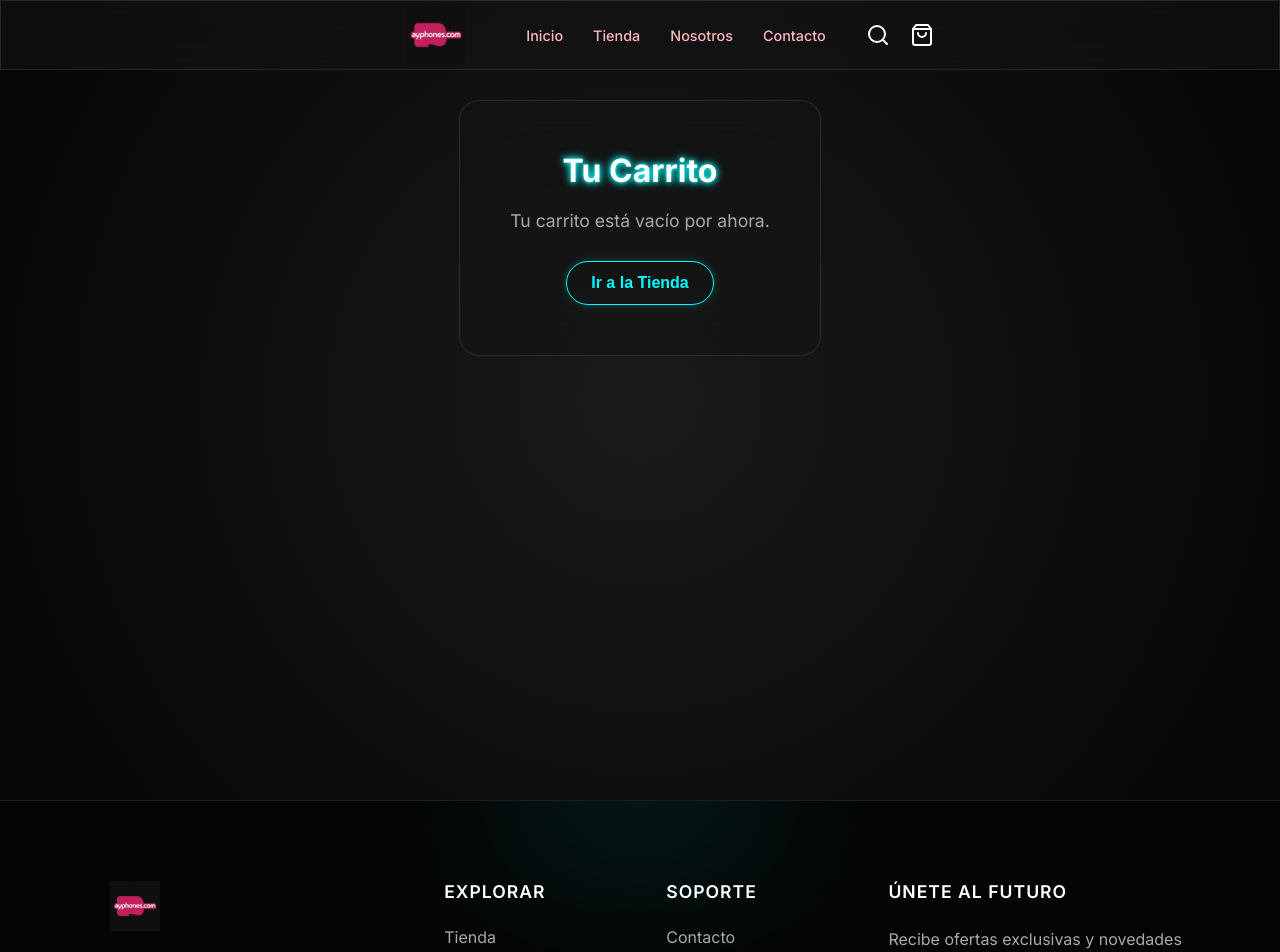
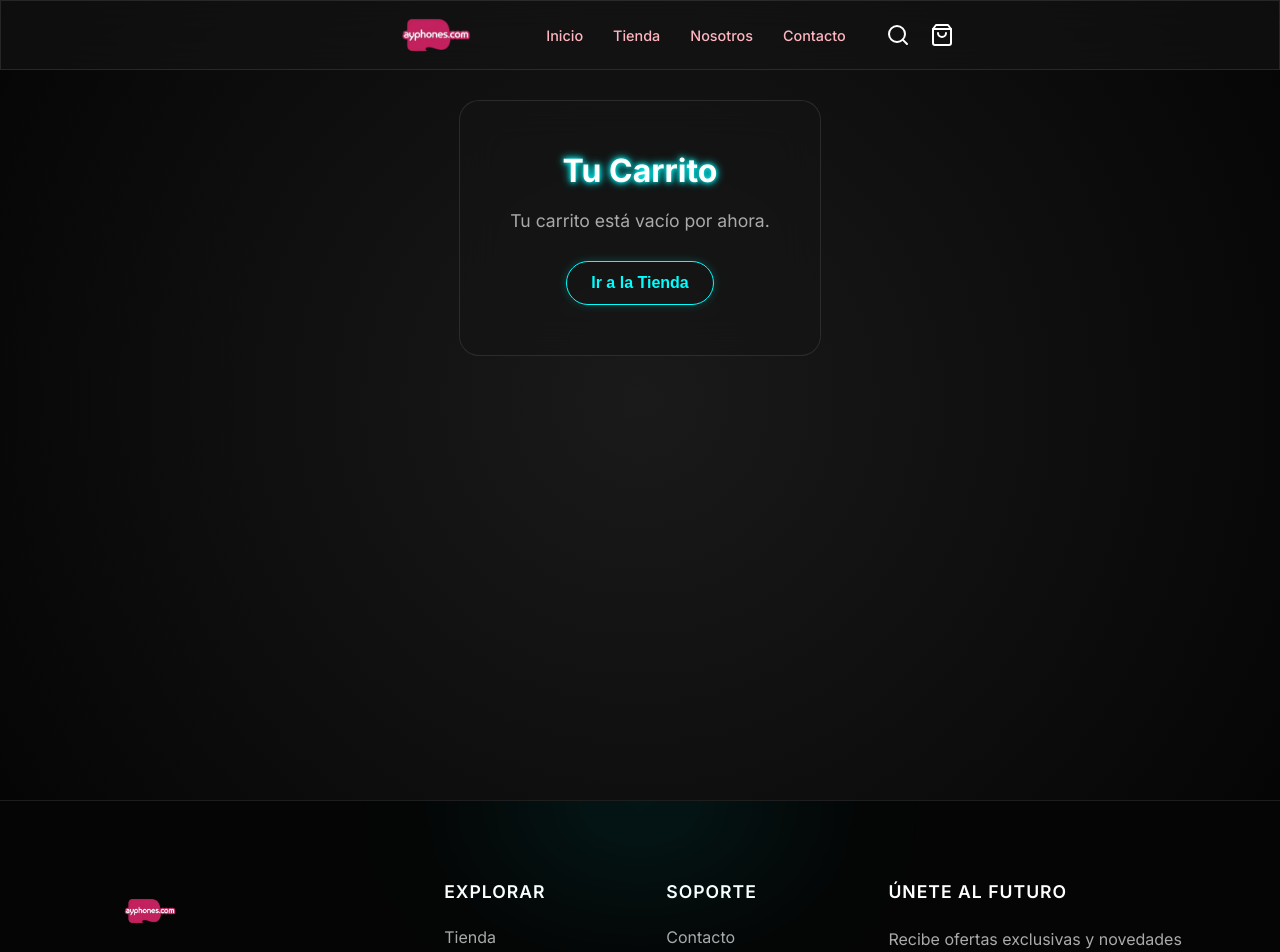
Before and after one commit to adalloya/ayphones.com, a Next.js app: page /cart in a window 1280 px wide. Shown: the top 952 px of the page. Built offline with nearby package versions, Linux system fonts and the light colour scheme.

Commit message:
Update logo and increase size in Navbar and Footer

```diff
--- a/src/components/Footer.tsx
+++ b/src/components/Footer.tsx
@@ -12,8 +12,8 @@ export default function Footer() {
                         <Image
                             src="/logo.png"
                             alt="HayPhones Logo"
-                            width={150}
-                            height={50}
+                            width={180}
+                            height={60}
                             className={styles.logo}
                             style={{ objectFit: 'contain' }}
                         />
--- a/src/components/Navbar.tsx
+++ b/src/components/Navbar.tsx
@@ -16,8 +16,8 @@ export default function Navbar() {
                         <Image
                             src="/logo.png"
                             alt="HayPhones Logo"
-                            width={180}
-                            height={60}
+                            width={220}
+                            height={80}
                             className={styles.logoImage}
                             style={{ objectFit: 'contain' }}
                         />
```
Also changed, not shown: public/logo.png.
